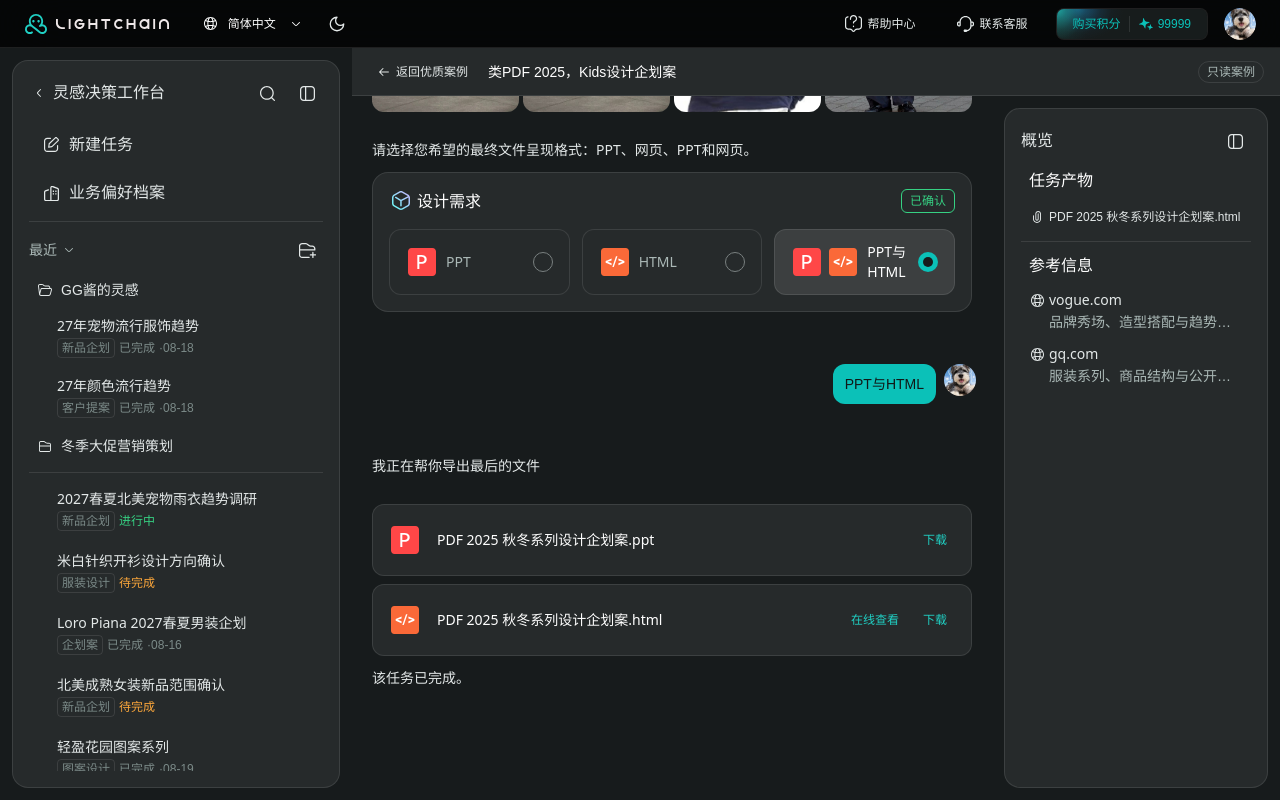
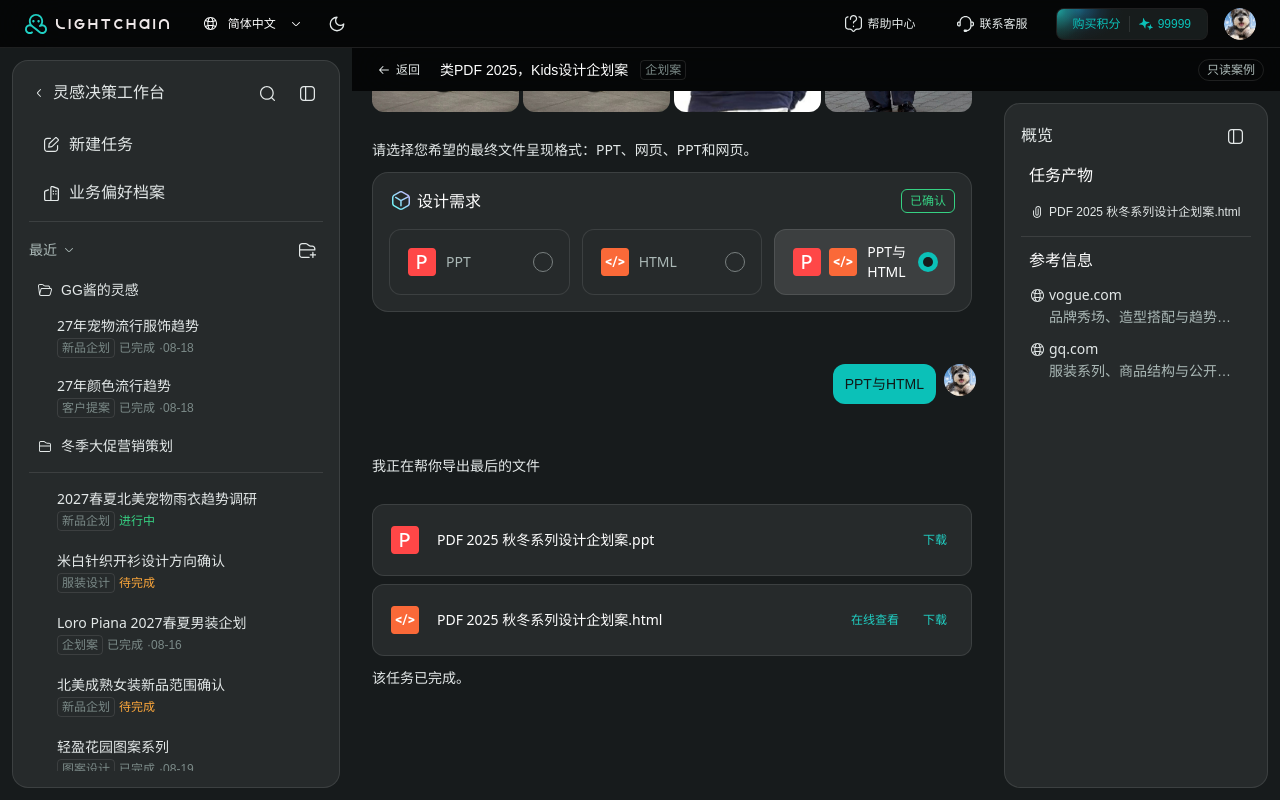
Before and after one commit to emeiiixxx/5.1-linggan-juece-workbench, a React (Vite) app in the folder lightchain-saas-v5.2-web/: page / in a window 1280 px wide. Both pictures are taken after a click on the button "类PDF 2025，Kids设计企划案". Built offline with nearby package versions, Linux system fonts and the light colour scheme.

Commit message:
Refine featured case preview header

```diff
--- a/lightchain-saas-v5.2-web/src/components/Workspace.tsx
+++ b/lightchain-saas-v5.2-web/src/components/Workspace.tsx
@@ -632,12 +632,13 @@ export function Workspace({ theme, active = true, activeTask, taskIds, newTaskKe
     <Activity mode={!activeTask && selectedFeaturedCase ? "visible" : "hidden"} name="featured-case-preview">
       {selectedFeaturedCase ? (
         <section className="featured-case-preview" aria-label={`${t("只读案例")}：${t(selectedFeaturedCase.title)}`}>
-          <header className="featured-case-preview__header">
+          <header className="featured-case-preview__header" data-node-id="801:33795">
             <button type="button" className="featured-case-preview__back" onClick={() => setSelectedFeaturedCase(null)}>
               <FigmaIcon name="arrow-left" size={16} />
-              <span>{t("返回优质案例")}</span>
+              <span>{t("返回")}</span>
             </button>
             <strong>{t(selectedFeaturedCase.title)}</strong>
+            <span className="task-list-item-content__type">{t(taskWorkflowLabels[selectedFeaturedCase.workflow])}</span>
             <span className="featured-case-preview__badge">{t("只读案例")}</span>
           </header>
           <div className="featured-case-preview__content">
```
Also changed, not shown: lightchain-saas-v5.2-web/src/index.css.
